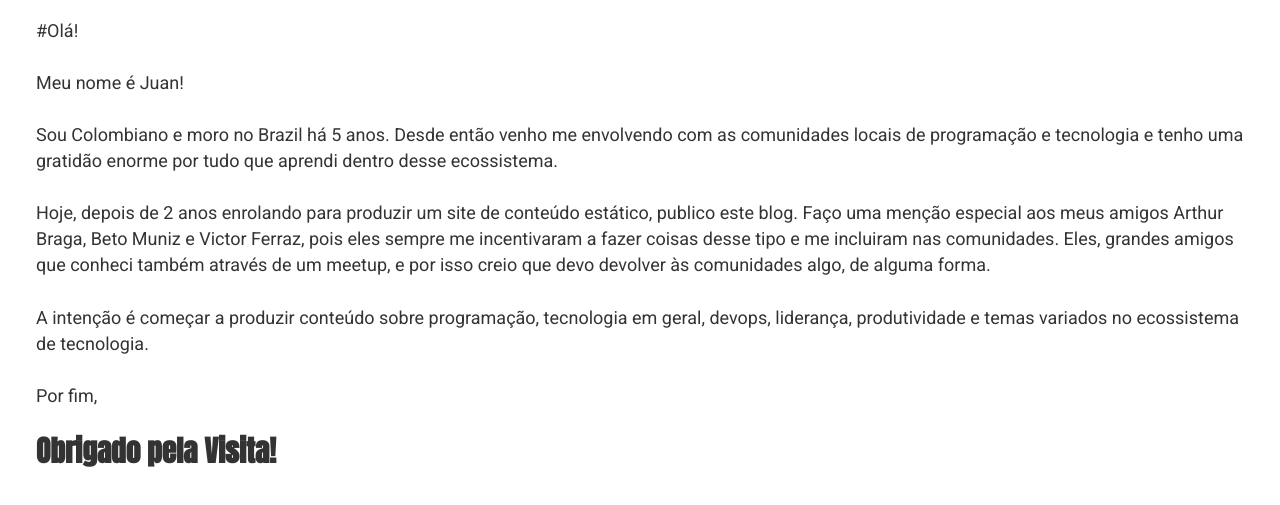
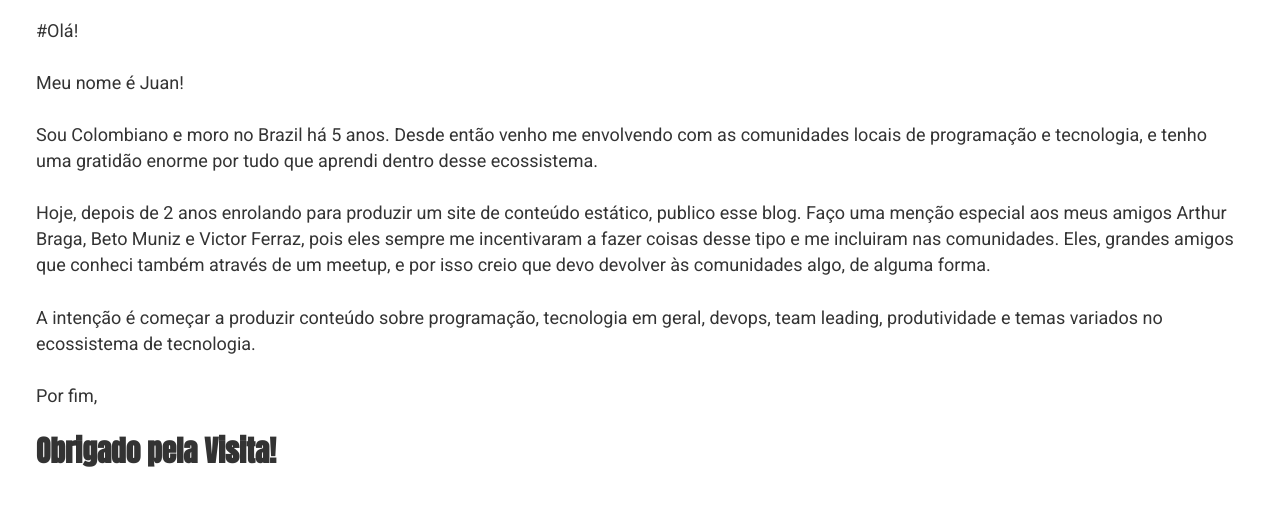
Before and after one commit to jprivillaso/juanrivillas, a Gatsby site: page /boas-vindas/ in a window 1280 px wide. Shown: the part 1089-1594 px from the top of the page. Built offline with nearby package versions, Linux system fonts and the light colour scheme; Gatsby itself is replaced by a stand-in of ours.

Commit message:
Updated post

```diff
--- a/articles/boas-vindas/index.md
+++ b/articles/boas-vindas/index.md
@@ -9,11 +9,11 @@ image: hello.jpg
 
 Meu nome é Juan!
 
-Sou Colombiano e moro no Brazil há 5 anos. Desde então venho me envolvendo com as comunidades locais de programação e tecnologia e tenho uma gratidão enorme por tudo que aprendi dentro desse ecossistema.
+Sou Colombiano e moro no Brazil há 5 anos. Desde então venho me envolvendo com as comunidades locais de programação e tecnologia, e tenho uma gratidão enorme por tudo que aprendi dentro desse ecossistema.
 
-Hoje, depois de 2 anos enrolando para produzir um site de conteúdo estático, publico este blog. Faço uma menção especial aos meus amigos Arthur Braga, Beto Muniz e Victor Ferraz, pois eles sempre me incentivaram a fazer coisas desse tipo e me incluiram nas comunidades. Eles, grandes amigos que conheci também através de um meetup, e por isso creio que devo devolver às comunidades algo, de alguma forma.
+Hoje, depois de 2 anos enrolando para produzir um site de conteúdo estático, publico esse blog. Faço uma menção especial aos meus amigos Arthur Braga, Beto Muniz e Victor Ferraz, pois eles sempre me incentivaram a fazer coisas desse tipo e me incluiram nas comunidades. Eles, grandes amigos que conheci também através de um meetup, e por isso creio que devo devolver às comunidades algo, de alguma forma.
 
-A intenção é começar a produzir conteúdo sobre programação, tecnologia em geral, devops, liderança, produtividade e temas variados no ecossistema de tecnologia.
+A intenção é começar a produzir conteúdo sobre programação, tecnologia em geral, devops, team leading, produtividade e temas variados no ecossistema de tecnologia.
 
 Por fim,
 
```
Also changed, not shown: 1 other file.
